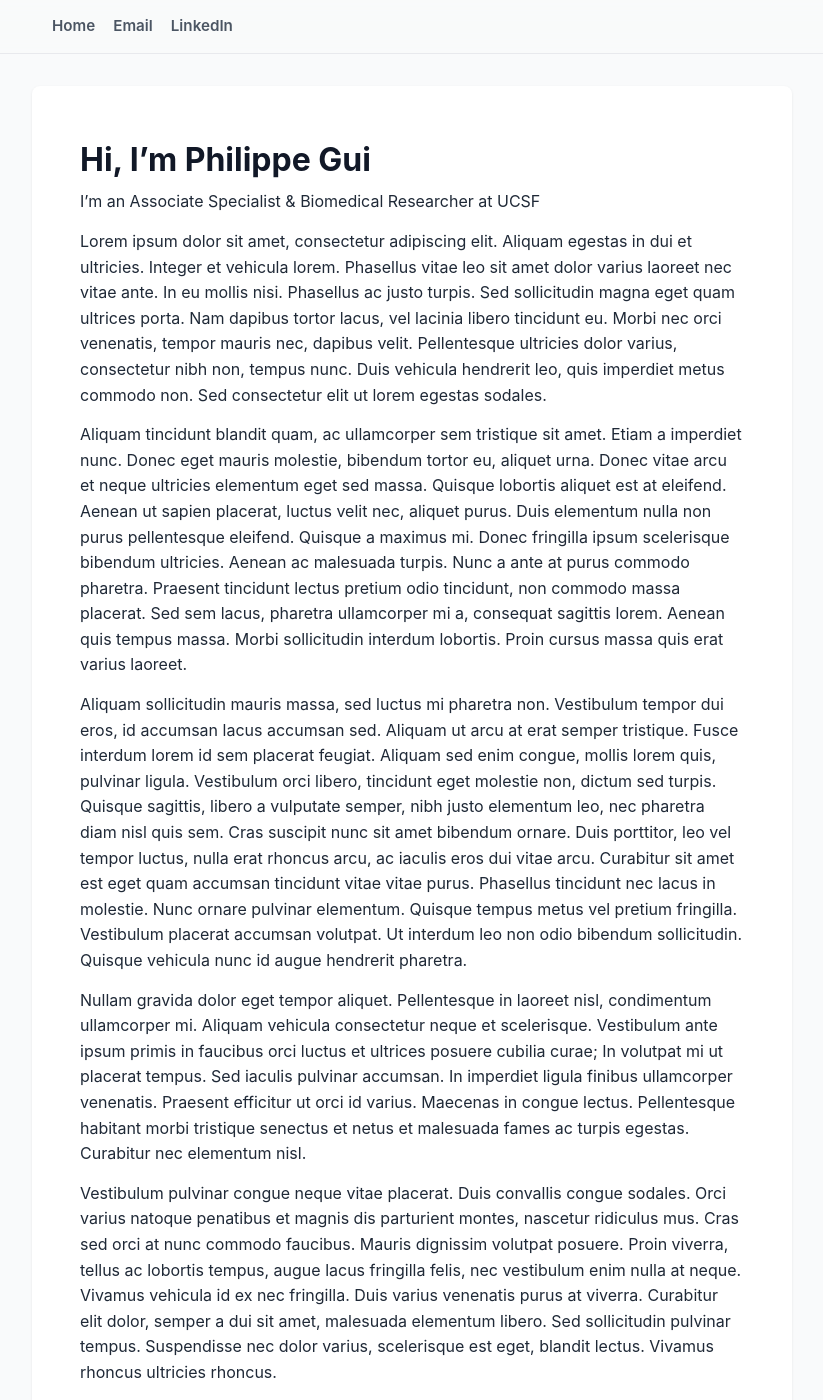
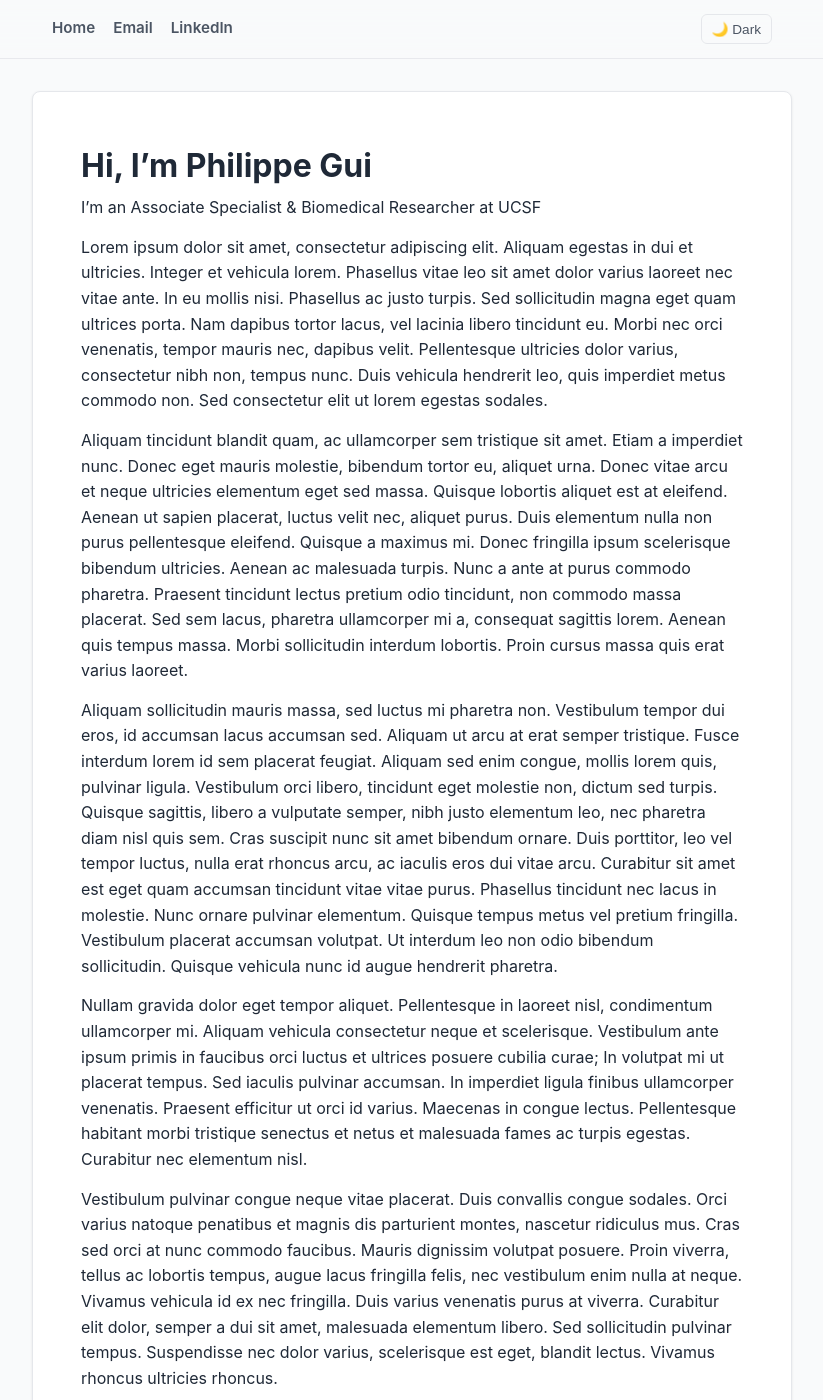
Before and after one commit to philippegui/website, a Jekyll site: the page built from index.md, in a window 1280 px wide and 1400 px high. Shown: the whole window, without its empty margins (228-1051 px from the left). Built offline with Jekyll 4.4.1, drawn with Linux system fonts in a browser that asks for light colours.

Commit message:
Implement dark mode toggle with persistent local storage

```diff
--- a/_includes/navigation.html
+++ b/_includes/navigation.html
@@ -5,3 +5,7 @@
   <a href="mailto:philippe.gui@ucsf.edu">Email</a>
   <a href="https://linkedin.com/in/philippegui" target="_blank" rel="noopener">LinkedIn</a>
 </nav>
+
+<button id="theme-toggle" class="theme-toggle-btn" aria-label="Toggle theme">
+  🌙 Dark
+</button>
--- a/_layouts/default.html
+++ b/_layouts/default.html
@@ -4,7 +4,20 @@
   <meta charset="UTF-8">
   <meta name="viewport" content="width=device-width, initial-scale=1.0">
   <title>{{ page.title | default: "Philippe Gui" }}</title>
+
+  <!-- Prevent theme flicker on page load -->
+  <script>
+    (function() {
+      const savedTheme = localStorage.getItem('theme');
+      const systemDark = window.matchMedia('(prefers-color-scheme: dark)').matches;
+      if (savedTheme === 'dark' || (!savedTheme && systemDark)) {
+        document.documentElement.setAttribute('data-theme', 'dark');
+      }
+    })();
+  </script>
+
   <style>
+    /* Default / Light Mode Variables */
     :root {
       --text: #1f2937;
       --muted: #4b5563;
@@ -12,8 +25,26 @@
       --bg: #f9fafb;
       --card-bg: #ffffff;
       --accent: #2563eb;
+      --header-bg: rgba(249, 250, 251, 0.82);
+      --header-border: rgba(229, 231, 235, 0.85);
+      --tag-bg: #f3f4f6;
     }
+
+    /* Dark Mode Variables */
+    [data-theme="dark"] {
+      --text: #e5e7eb;
+      --muted: #9ca3af;
+      --border: #374151;
+      --bg: #111827;
+      --card-bg: #1f2937;
+      --accent: #60a5fa;
+      --header-bg: rgba(17, 24, 39, 0.82);
+      --header-border: rgba(55, 65, 81, 0.85);
+      --tag-bg: #374151;
+    }
+
     * { box-sizing: border-box; margin: 0; padding: 0; }
+
     body {
       font-family: -apple-system, BlinkMacSystemFont, "Segoe UI", Roboto, Helvetica, Arial, sans-serif;
       line-height: 1.6;
@@ -21,6 +52,7 @@
       background-color: var(--bg);
       padding: 0;
       margin: 0;
+      transition: background-color 0.2s ease, color 0.2s ease;
     }
 
     /* --- Frosted Glass Sticky Header --- */
@@ -29,19 +61,20 @@
       top: 0;
       z-index: 100;
       width: 100%;
-      background: rgba(249, 250, 251, 0.6);
+      background: var(--header-bg);
       backdrop-filter: blur(12px);
       -webkit-backdrop-filter: blur(12px);
-      border-bottom: 1px solid rgba(229, 231, 235, 0.85);
+      border-bottom: 1px solid var(--header-border);
+      transition: background 0.2s ease, border-color 0.2s ease;
     }
 
     .nav-inner {
       max-width: 760px;
       margin: 0 auto;
-      padding: 14px 20px;          /* Equal top and bottom spacing */
+      padding: 14px 20px;
       display: flex;
-      align-items: center;         /* Perfectly centers items vertically */
-      min-height: 52px;            /* Optional: guarantees consistent nav bar height */
+      align-items: center;
+      justify-content: space-between; /* Spreads nav links to left, toggle to right */
     }
 
     .nav-bar {
@@ -49,39 +82,64 @@
       align-items: center;
       gap: 18px;
     }
+
     .nav-bar a {
       color: var(--muted);
       text-decoration: none;
       font-weight: 600;
       font-size: 0.95rem;
-      padding-top: 4px;            /* Equal top padding */
-      padding-bottom: 4px;         /* Equal bottom padding */
+      padding-top: 4px;
+      padding-bottom: 4px;
       border-bottom: 2px solid transparent;
       transition: color 0.15s ease, border-color 0.15s ease;
-      line-height: 1;              /* Prevents extra font baseline gap */
+      line-height: 1;
     }
+
     .nav-bar a:hover {
       color: var(--accent);
-      border-bottom-color: var(--accent); /* Swaps the color without resizing */
+      border-bottom-color: var(--accent);
     }
 
-    /* --- Main Resume Container --- */
+    /* Theme Toggle Button */
+    .theme-toggle-btn {
+      background: none;
+      border: 1px solid var(--border);
+      border-radius: 6px;
+      padding: 6px 10px;
+      cursor: pointer;
+      font-size: 0.85rem;
+      color: var(--muted);
+      display: inline-flex;
+      align-items: center;
+      justify-content: center;
+      transition: border-color 0.15s ease, color 0.15s ease;
+    }
+
+    .theme-toggle-btn:hover {
+      border-color: var(--accent);
+      color: var(--text);
+    }
+
+    /* --- Main Resume Content Container --- */
     .container {
       max-width: 760px;
       margin: 32px auto 60px auto;
       background: var(--card-bg);
       padding: 48px;
       border-radius: 8px;
+      border: 1px solid var(--border);
       box-shadow: 0 1px 3px rgba(0,0,0,0.08);
+      transition: background 0.2s ease, border-color 0.2s ease;
     }
 
     .content-area { margin-bottom: 32px; }
-    h1 { font-size: 2rem; font-weight: 700; color: #111827; margin-bottom: 4px; }
+    h1 { font-size: 2rem; font-weight: 700; color: var(--text); margin-bottom: 4px; }
     .subtitle { font-size: 1.1rem; color: var(--accent); margin-bottom: 8px; font-weight: 500; }
     .contact-links { margin-bottom: 24px; font-size: 0.95rem; color: var(--muted); display: flex; flex-wrap: wrap; gap: 16px; }
     .contact-links a { color: var(--muted); text-decoration: none; border-bottom: 1px dotted var(--muted); }
     .contact-links a:hover { color: var(--accent); }
-    h2 { font-size: 1.2rem; text-transform: uppercase; letter-spacing: 0.05em; color: #111827; border-bottom: 1px solid var(--border); padding-bottom: 8px; margin-top: 28px; margin-bottom: 16px; }
+
+    h2 { font-size: 1.2rem; text-transform: uppercase; letter-spacing: 0.05em; color: var(--text); border-bottom: 1px solid var(--border); padding-bottom: 8px; margin-top: 28px; margin-bottom: 16px; }
 
     .content-area h3 {
       display: flex;
@@ -89,6 +147,9 @@
       align-items: baseline;
       margin-top: 18px;
       margin-bottom: 2px;
+      font-size: 1.05rem;
+      font-weight: 600;
+      color: var(--text);
     }
     .content-area h3 span {
       font-size: 0.875rem;
@@ -100,8 +161,9 @@
     ul { list-style-position: outside; margin-left: 20px; margin-bottom: 16px; color: var(--text); }
     li { margin-bottom: 6px; }
     hr { border: 0; border-top: 1px solid var(--border); margin: 24px 0; }
+
     .skills-grid { display: flex; flex-wrap: wrap; gap: 8px; margin-top: 12px; }
-    .skill-tag { background: #f3f4f6; color: var(--text); padding: 4px 10px; border-radius: 4px; font-size: 0.875rem; }
+    .skill-tag { background: var(--tag-bg); color: var(--text); padding: 4px 10px; border-radius: 4px; font-size: 0.875rem; }
   </style>
 </head>
 <body>
@@ -120,5 +182,29 @@
     </main>
   </div>
 
+  <script>
+    const toggleBtn = document.getElementById('theme-toggle');
+    function updateToggleIcon() {
+      if (!toggleBtn) return;
+      const isDark = document.documentElement.getAttribute('data-theme') === 'dark';
+      toggleBtn.innerHTML = isDark ? '☀️ Light' : '🌙 Dark';
+      toggleBtn.setAttribute('aria-label', isDark ? 'Switch to light mode' : 'Switch to dark mode');
+    }
+
+    if (toggleBtn) {
+      updateToggleIcon();
+      toggleBtn.addEventListener('click', () => {
+        const currentTheme = document.documentElement.getAttribute('data-theme');
+        const nextTheme = currentTheme === 'dark' ? 'light' : 'dark';
+        if (nextTheme === 'dark') {
+          document.documentElement.setAttribute('data-theme', 'dark');
+        } else {
+          document.documentElement.removeAttribute('data-theme');
+        }
+        localStorage.setItem('theme', nextTheme);
+        updateToggleIcon();
+      });
+    }
+  </script>
 </body>
 </html>
```
